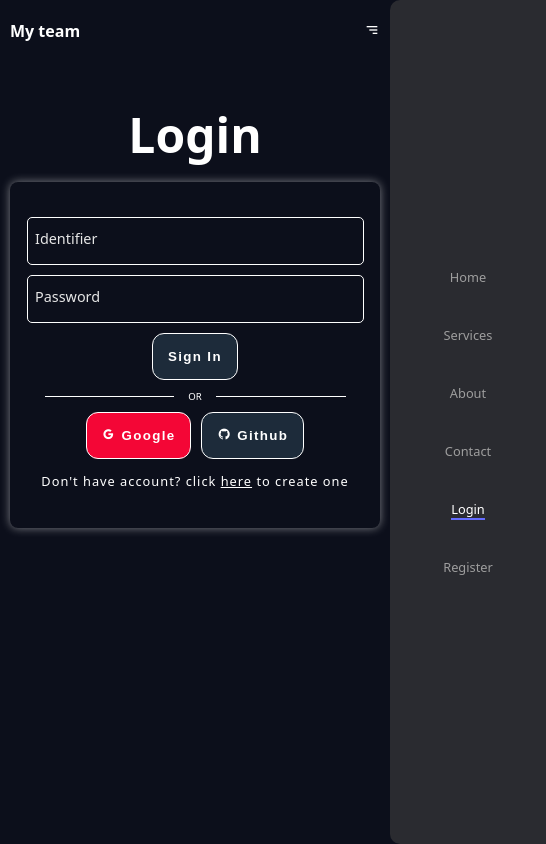
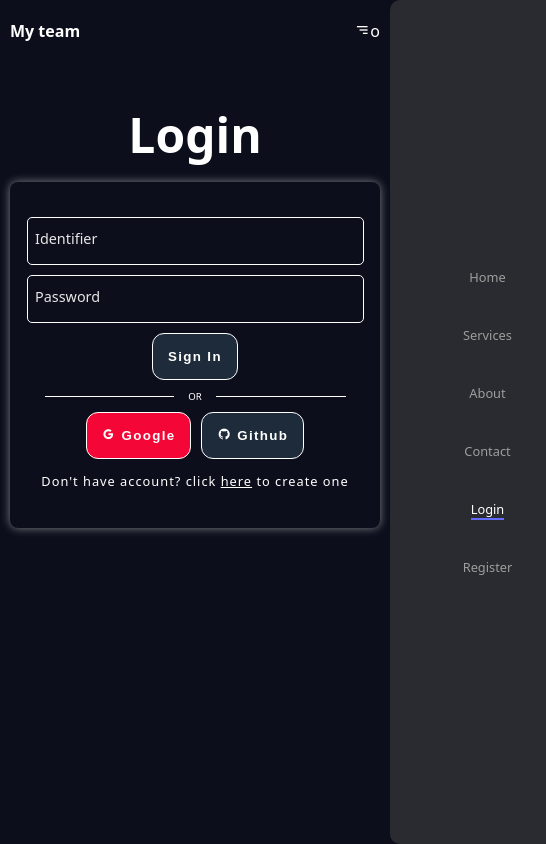
Before and after one commit to FrancoHolimananjara/MyTeam, a React (Create React App) app in the folder client/: page /login in a window 390 px wide. Shown: the whole page, 546 px wide, since content can reach past the window. Built offline with nearby package versions, Linux system fonts and the light colour scheme.

Commit message:
resolve responsive header

```diff
--- a/client/src/components/header/Header.jsx
+++ b/client/src/components/header/Header.jsx
@@ -64,6 +64,7 @@ function Header() {
           setIsOpen(!isOpen)
         }}>
           <i class={isOpen ? 'bx bx-menu-alt-left' : 'bx bx-menu-alt-right'} ></i>
+          <span>{isOpen ? 'x' : 'o'}</span>
         </div>
       </nav>
     </div>
--- a/client/src/components/header/header.css
+++ b/client/src/components/header/header.css
@@ -42,26 +42,26 @@ i {
 /* TABLET */
 @media screen and (max-width: 780px) {
   .links {
-    position: absolute;
+    position: fixed;
     top: 0;
     margin: auto;
+    right: 0%;
     padding: 0;
-    right: 0;
     background: #2a2b30;
     flex-direction: column;
     align-items: center;
     justify-content: center;
-    width: 40%;
+    width: 50%;
     height: 100%;
     z-index: 100;
-    border: none;
     border-radius: 10px 0 0 10px;
+    transform: translateX(100%);
     gap: 10px;
-    transform: translate(100%);
-    transition: transform 0.9s ease;
+    transition: transform 0.5s ease;
+    overflow: hidden;
   }
   .links.open {
-    transform: translate(0);
+    transform: translateX(0);
   }
   .link {
     padding: 15px;
--- a/client/src/components/login/Login.jsx
+++ b/client/src/components/login/Login.jsx
@@ -5,10 +5,13 @@ import FloatingLabel from "../../ui-kit/floating-label/FloatingLabel";
 import Button from "../../ui-kit/button/Button";
 import { NavLink, useNavigate } from "react-router-dom";
 import Divider from "../../ui-kit/divider/Divider";
+import Toast from "../../ui-kit/toast/Toast";
 
 function Login() {
   const [identifier, setIdentifier] = useState("");
   const [password, setPassword] = useState("");
+
+  const [error, setError] = useState("");
 
   const navigate = useNavigate();
 
@@ -25,11 +28,14 @@ function Login() {
       })
       .catch((error) => {
         console.log(error);
+        let { message } = error.response.data
+        setError(message)
       });
   };
 
   return (
     <div className="container">
+      {error ? <Toast type="error" message={error} /> : ''}
       <div className="login-box">
         <h1 className="login-title">Login</h1>
         <form className="login-form">
--- a/client/src/ui-kit/toast/Toast.jsx
+++ b/client/src/ui-kit/toast/Toast.jsx
@@ -2,6 +2,7 @@ import React, { useEffect, useState } from 'react';
 import './toast.css'
 const Toast = ({ type, message }) => {
     const [style, setStyle] = useState({ background: "", borderBottom: "" });
+    const [isShow, setIsShow] = useState(false);
     const diffTypes = () => {
         switch (type) {
             case 'success':
@@ -29,9 +30,13 @@ const Toast = ({ type, message }) => {
     }
     useEffect(() => {
         diffTypes();
+        setIsShow(true)
     }, []);
+    setInterval(() => {
+        setIsShow(false)
+    }, 4000);
     return (
-        <p className='toast' style={style}>{message}</p>
+        <p className={isShow ? 'toast open' : 'toast '} style={style}>{message}</p>
     );
 }
 
--- a/client/src/ui-kit/toast/toast.css
+++ b/client/src/ui-kit/toast/toast.css
@@ -1,10 +1,17 @@
-.toast{
+.toast {
   margin: 0;
-    z-index: 1000000;
+  z-index: 10;
   padding: 15px 30px;
   position: absolute;
   top: 64px;
   right: 0;
   border-radius: 8px 0 0 8px;
-    font-size: .8rem;
+  font-size: 0.8rem;
+  transform: translateX(100%);
+  transition: transform 0.8s ease, opacity 0.8s ease;
+  opacity: 0;
 }
+.toast.open {
+  opacity: 1;
+  transform: translateX(0);
+}
```
Lines whose indentation alone changed are shown as unchanged.
